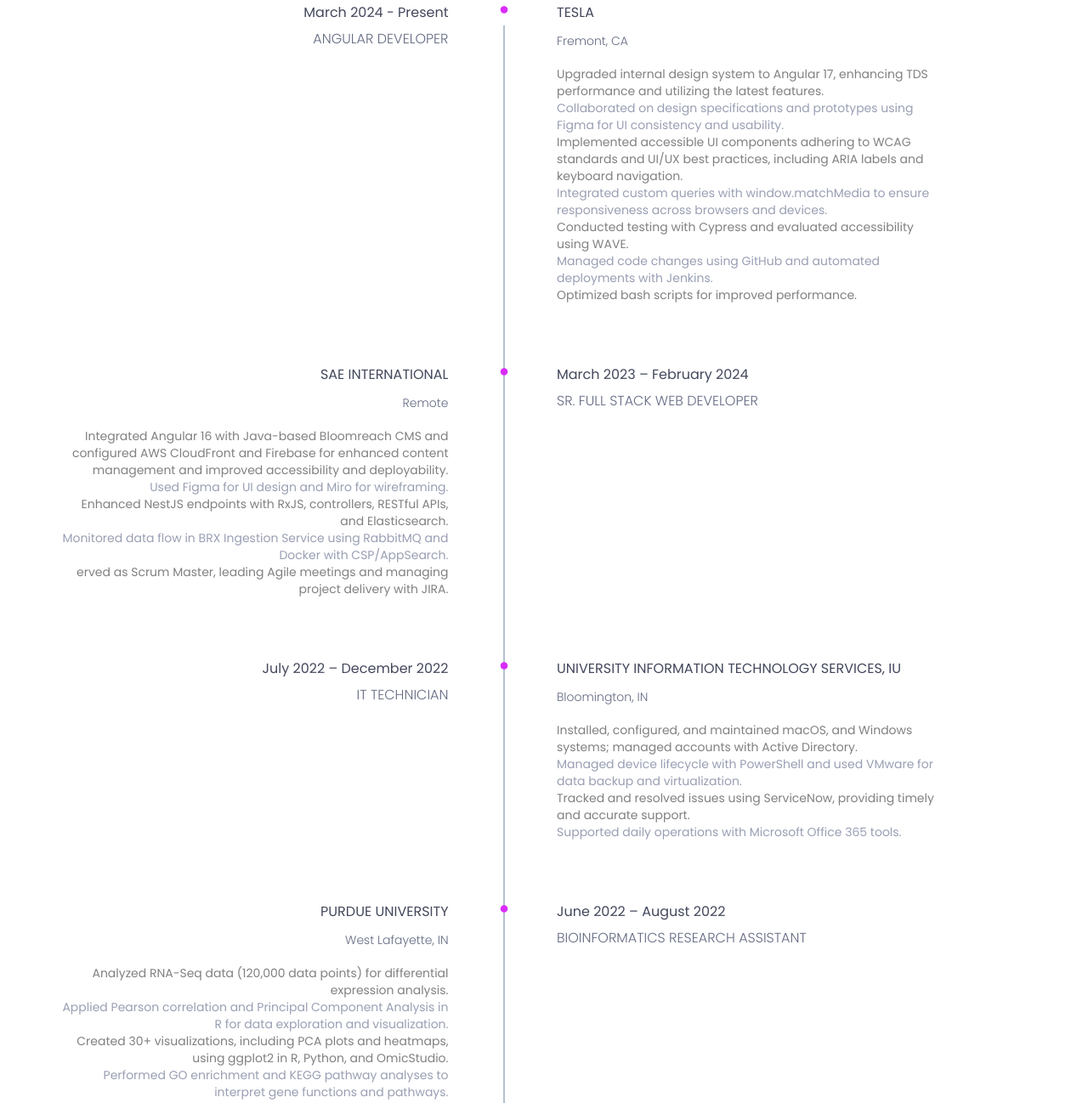
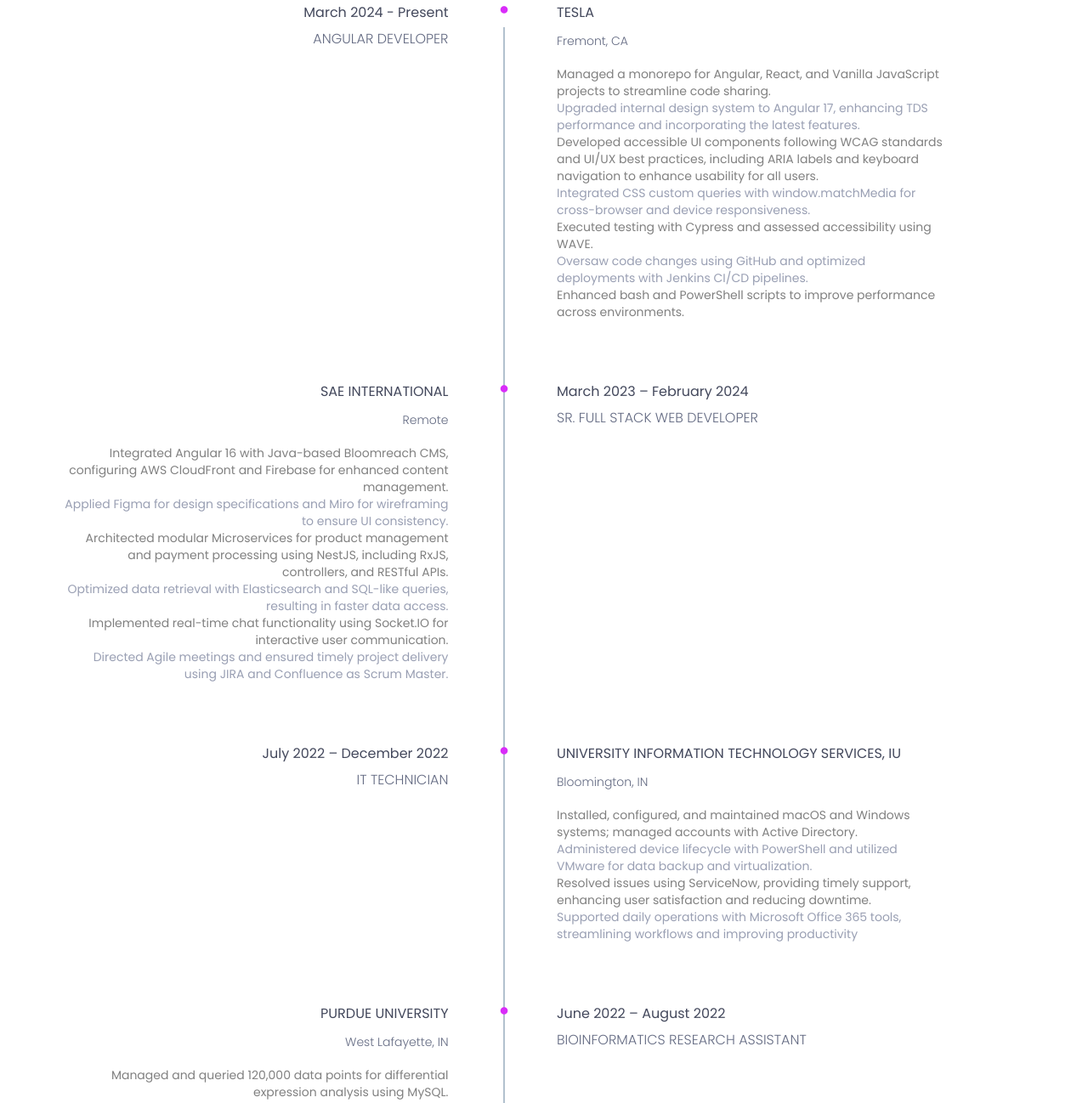
Before and after one commit to yoookii/yoookii.github.io, a website: page index.html in a window 1280 px wide. Shown: the part 3113-4411 px from the top of the page at 85% size. Drawn offline with nearby package versions, Linux system fonts and the light colour scheme.

Commit message:
update resume & experience

```diff
--- a/index.html
+++ b/index.html
@@ -1,5 +1,6 @@
 <!DOCTYPE html>
 <html class="no-js" lang="en">
+
 <head>
   <!-- meta data -->
   <meta charset="utf-8" />
@@ -344,30 +345,29 @@
                         <h5>Fremont, CA</h5>
                         <ul class="description">
                           <li>
-                            Upgraded internal design system to Angular 17, enhancing TDS performance and utilizing the
-                            latest features.
+                            Managed a monorepo for Angular, React, and Vanilla JavaScript projects to streamline code
+                            sharing.
                           </li>
                           <li>
-                            Collaborated on design specifications and prototypes using Figma for UI consistency and
-                            usability.
+                            Upgraded internal design system to Angular 17, enhancing TDS performance and incorporating
+                            the latest features.
                           </li>
                           <li>
-                            Implemented accessible UI components adhering to WCAG standards and UI/UX best practices,
-                            including ARIA
-                            labels and keyboard navigation.
+                            Developed accessible UI components following WCAG standards and UI/UX best practices,
+                            including ARIA labels and keyboard navigation to enhance usability for all users.
                           </li>
                           <li>
-                            Integrated custom queries with window.matchMedia to ensure responsiveness across browsers
-                            and devices.
+                            Integrated CSS custom queries with window.matchMedia for cross-browser and device
+                            responsiveness.
                           </li>
                           <li>
-                            Conducted testing with Cypress and evaluated accessibility using WAVE.
+                            Executed testing with Cypress and assessed accessibility using WAVE.
                           </li>
                           <li>
-                            Managed code changes using GitHub and automated deployments with Jenkins.
+                            Oversaw code changes using GitHub and optimized deployments with Jenkins CI/CD pipelines.
                           </li>
                           <li>
-                            Optimized bash scripts for improved performance.
+                            Enhanced bash and PowerShell scripts to improve performance across environments.
                           </li>
                         </ul>
                       </div>
@@ -388,21 +388,26 @@
                         <h5>remote</h5>
                         <ul class="description">
                           <li>
-                            Integrated Angular 16 with Java-based Bloomreach CMS and configured AWS CloudFront and
-                            Firebase for
-                            enhanced content management and improved accessibility and deployability.
+                            Integrated Angular 16 with Java-based Bloomreach CMS, configuring AWS CloudFront and
+                            Firebase for enhanced content management.
                           </li>
                           <li>
-                            Used Figma for UI design and Miro for wireframing.
+                            Applied Figma for design specifications and Miro for wireframing to ensure UI consistency.
                           </li>
                           <li>
-                            Enhanced NestJS endpoints with RxJS, controllers, RESTful APIs, and Elasticsearch.
+                            Architected modular Microservices for product management and payment processing using
+                            NestJS, including RxJS, controllers, and RESTful APIs.
                           </li>
                           <li>
-                            Monitored data flow in BRX Ingestion Service using RabbitMQ and Docker with CSP/AppSearch.
+                            Optimized data retrieval with Elasticsearch and SQL-like queries, resulting in faster data
+                            access.
                           </li>
                           <li>
-                            erved as Scrum Master, leading Agile meetings and managing project delivery with JIRA.
+                            Implemented real-time chat functionality using Socket.IO for interactive user communication.
+                          </li>
+                          <li>
+                            Directed Agile meetings and ensured timely project delivery using JIRA and Confluence as
+                            Scrum Master.
                           </li>
                         </ul>
                       </div>
@@ -441,17 +446,20 @@
                         <h5>Bloomington, IN</h5>
                         <ul class="description">
                           <li>
-                            Installed, configured, and maintained macOS, and Windows systems; managed accounts with
+                            Installed, configured, and maintained macOS and Windows systems; managed accounts with
                             Active Directory.
                           </li>
                           <li>
-                            Managed device lifecycle with PowerShell and used VMware for data backup and virtualization.
+                            Administered device lifecycle with PowerShell and utilized VMware for data backup and
+                            virtualization.
                           </li>
                           <li>
-                            Tracked and resolved issues using ServiceNow, providing timely and accurate support.
+                            Resolved issues using ServiceNow, providing timely support, enhancing user satisfaction and
+                            reducing downtime.
                           </li>
                           <li>
-                            Supported daily operations with Microsoft Office 365 tools.
+                            Supported daily operations with Microsoft Office 365 tools, streamlining workflows and
+                            improving productivity
                           </li>
                         </ul>
                       </div>
@@ -472,14 +480,14 @@
                         <h5>West Lafayette, IN</h5>
                         <ul class="description">
                           <li>
-                            Analyzed RNA-Seq data (120,000 data points) for differential expression analysis.
+                            Managed and queried 120,000 data points for differential expression analysis using MySQL.
                           </li>
                           <li>
                             Applied Pearson correlation and Principal Component Analysis in R for data exploration and
                             visualization.
                           </li>
                           <li>
-                            Created 30+ visualizations, including PCA plots and heatmaps, using ggplot2 in R, Python,
+                            Developed 30+ visualizations, including PCA plots and heatmaps, using ggplot2 in R, Python,
                             and OmicStudio.
                           </li>
                           <li>
@@ -522,11 +530,10 @@
                         <h5>Bloomington, IN</h5>
                         <ul class="description">
                           <li>
-                            Developed websites with Wix and Shopify, boosting organic traffic and online inquiries by
-                            30%.
+                            Created websites with Wix and Shopify, boosting organic traffic and online inquiries by 30%.
                           </li>
                           <li>
-                            Conducted SWOT analysis and executed SEO strategies, improving search rankings by 25%.
+                            Executed SWOT analysis and implemented SEO strategies, improving search rankings by 25%.
                           </li>
                           <li>
                             Managed online stores using SquareUp and Printful, achieving 15% sales growth and 10% margin
@@ -898,4 +905,5 @@
   <!--Custom JS-->
   <script src="assets/js/custom.js"></script>
 </body>
+
 </html>
```
Also changed, not shown: 4 other files.
